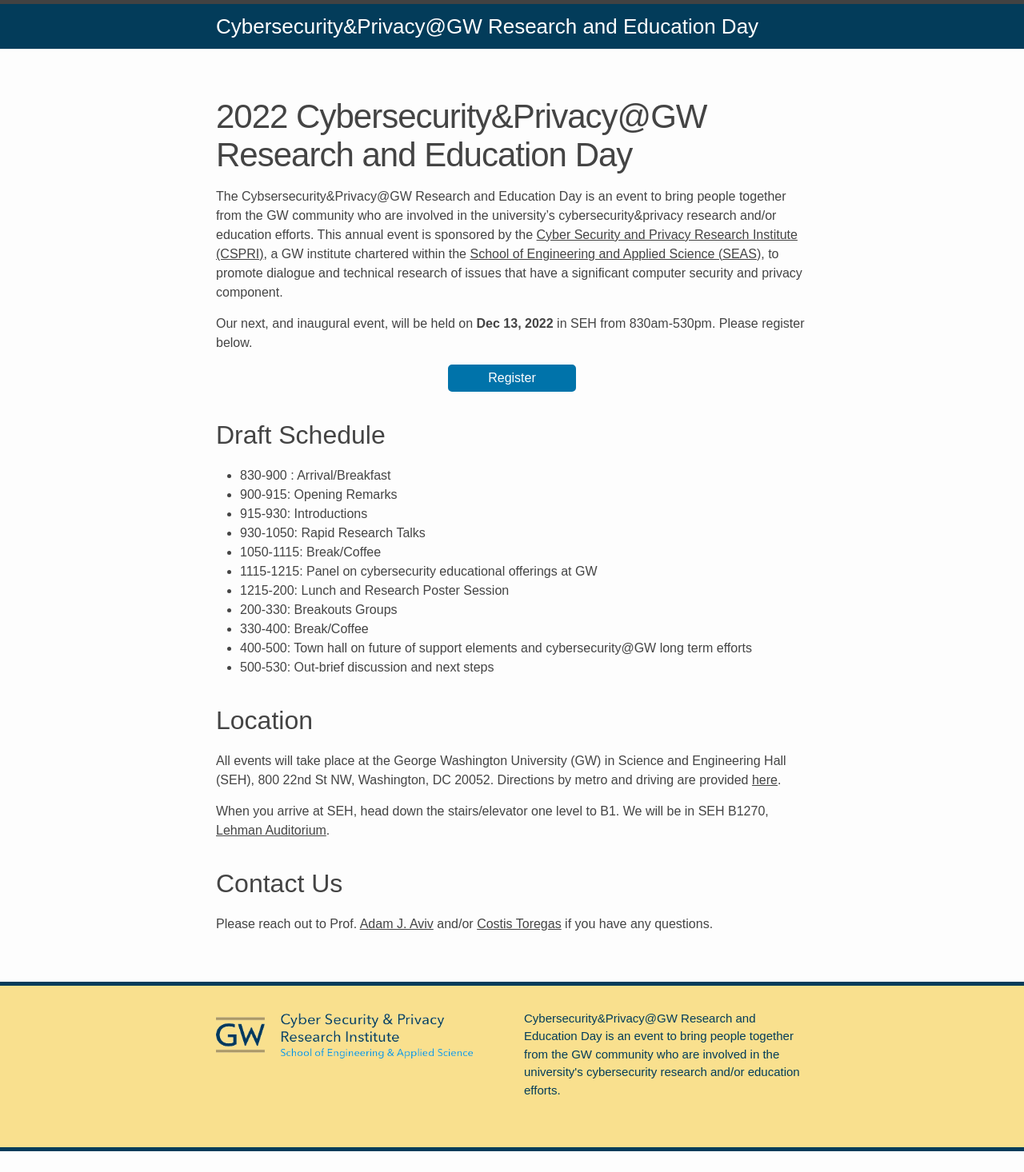
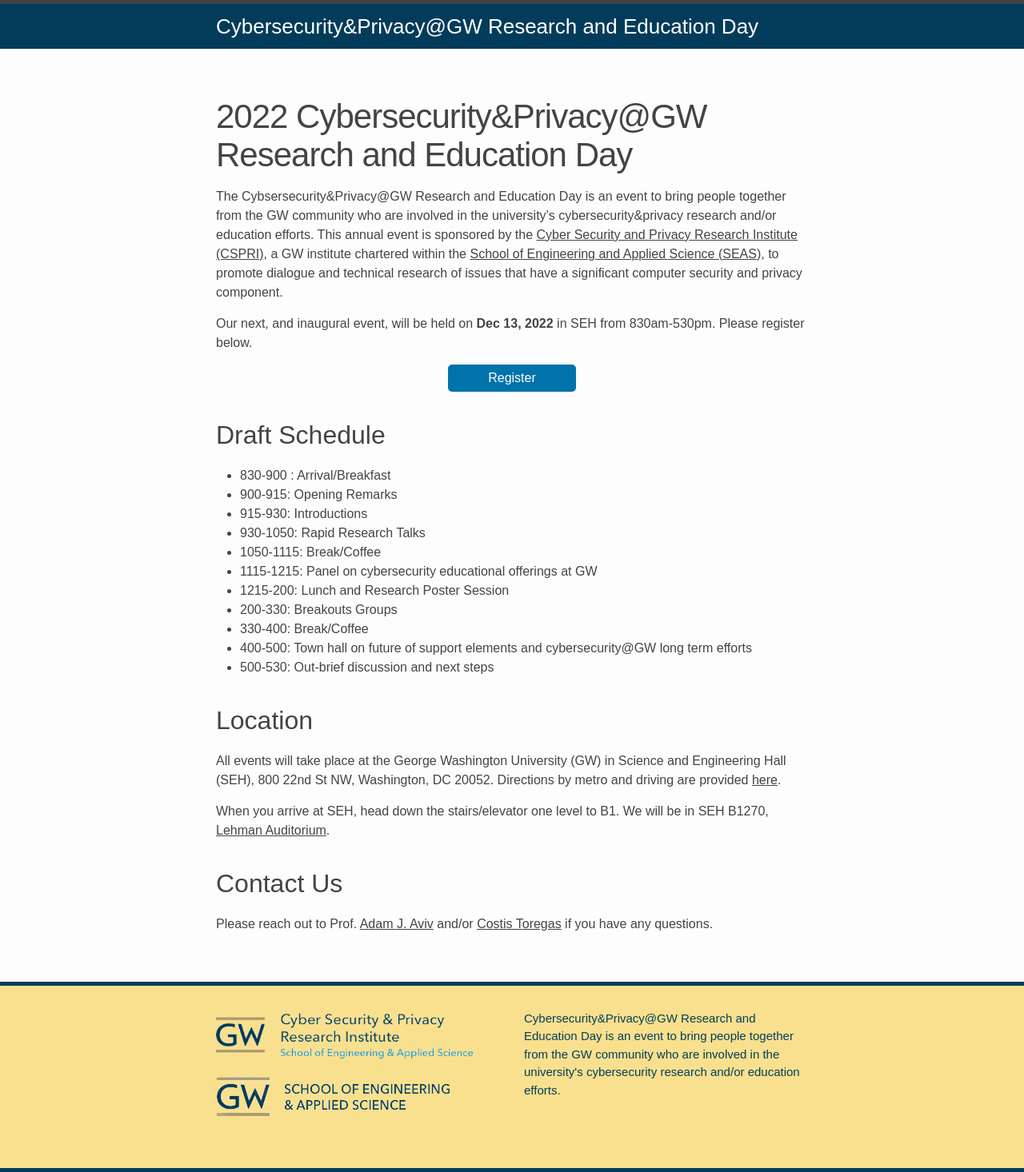
Before and after one commit to gw-cyber-day/gw-cyber-day.github.io, a Jekyll site: the page built from index.md, in a window 1280 px wide. Shown: the whole page at 80% size. Built offline with Jekyll 4.4.1, drawn with Linux system fonts in a browser that asks for light colours; before the commit the page ends 1440 px from its top, so only the background shows below that.

Commit message:
adding footer

```diff
--- a/_includes/footer.html
+++ b/_includes/footer.html
@@ -5,8 +5,8 @@
 
     <div class="footer-col-wrapper">
       <div class="footer-col">
-        <img src="imgs/CSPRI_SEAS_localbrand-no-bg.png">
-
+        <a href="https://cspri.seas.gwu.edu/"><img src="imgs/CSPRI_SEAS_localbrand-no-bg.png"></a>
+        <a href="https://seas.gwu.edu/"><img src="imgs/seas.png"></a>
         <!-- <p class="feed-subscribe"> -->
         <!--   <a href="{{ 'feed.xml' | relative_url }}"> -->
         <!--     <svg class="svg-icon orange"> -->
```
Also changed, not shown: imgs/seas.png (added).
